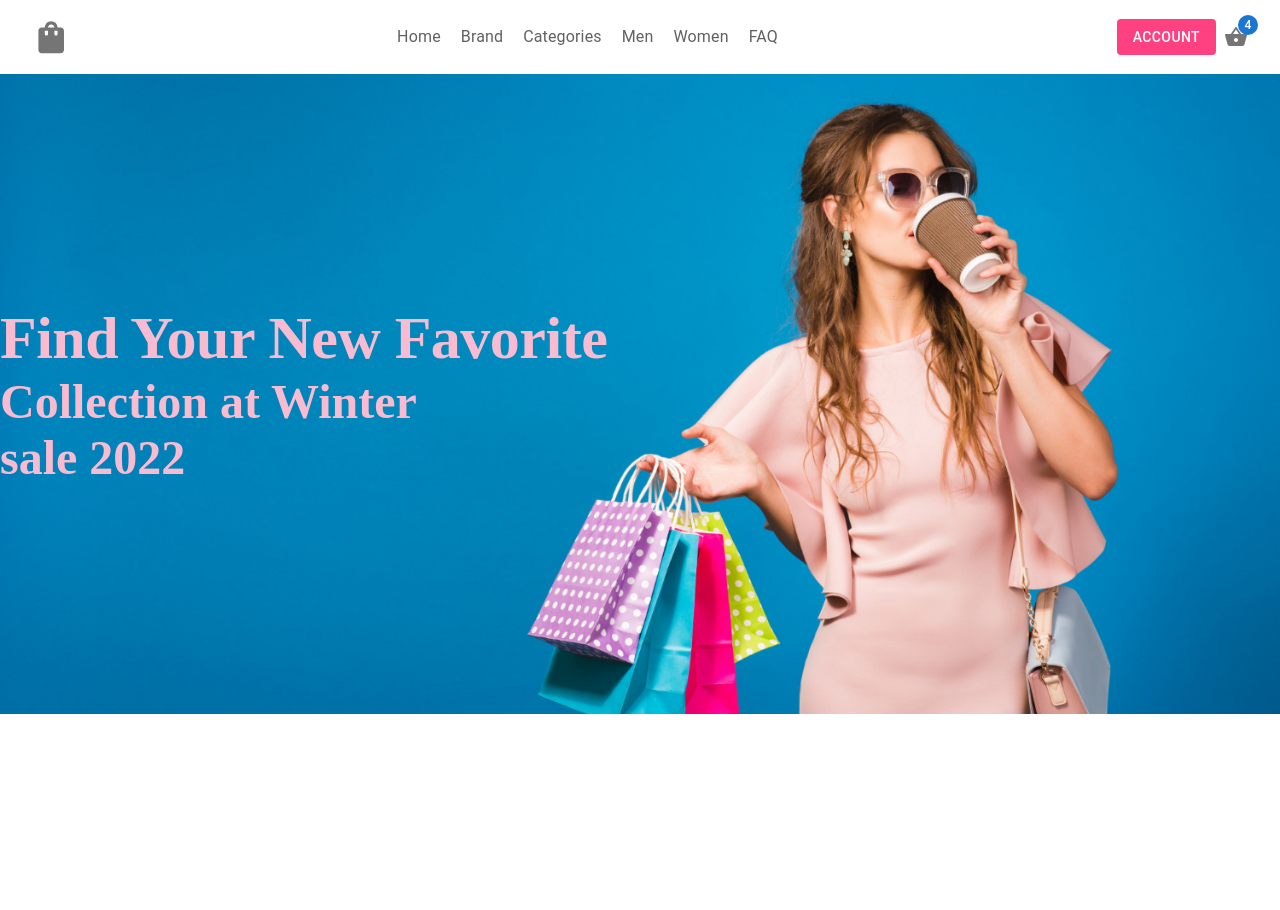
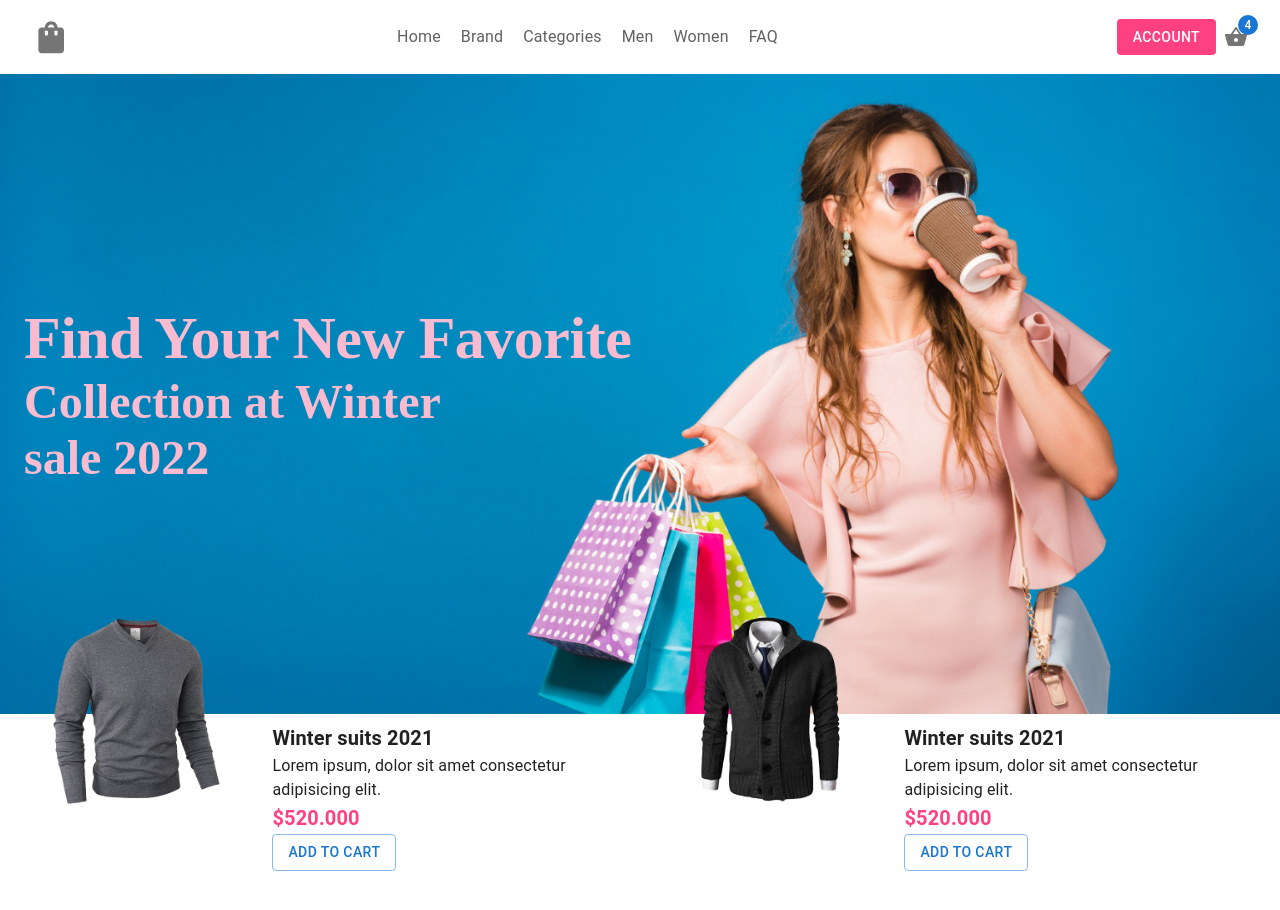
Before and after one commit to yayasane/ecommerce-design-materialui-5, a React (Create React App) app: page / in a window 1280 px wide. Shown: the top 910 px of the page. Before the commit the page ends 800 px from the top, so only its background shows below. Built offline with nearby package versions, Linux system fonts and the light colour scheme.

Commit message:
Add FeaturedProducts component

```diff
--- a/src/App.js
+++ b/src/App.js
@@ -1,11 +1,13 @@
 import Header from './components/Header/Header'
 import Navbar from './components/Navbar/Navbar'
+import FeaturedProducts from './components/Products/FeaturedProducts'
 
 function App() {
   return (
     <>
       <Navbar />
       <Header />
+      <FeaturedProducts />
     </>
   )
 }
--- a/src/components/Header/Header.jsx
+++ b/src/components/Header/Header.jsx
@@ -18,6 +18,7 @@ const Header = () => {
           justifyContent: 'center',
           alignItems: 'flex-start',
           height: '80vh',
+          ml: 3,
         }}
       >
         <Typography
--- /dev/null
+++ b/src/components/Products/FeaturedProducts.jsx
@@ -0,0 +1,81 @@
+import { Button, Grid, Typography } from '@mui/material'
+import { Box } from '@mui/system'
+
+const FeaturedProducts = () => {
+  return (
+    <Box sx={{ minHeight: '60vh', mr: 2, ml: 2, mt: -23 }}>
+      {/* Featured Product */}
+      <Grid sx={{ mb: 4 }} container spacing={2}>
+        <Grid
+          md={6}
+          item
+          sx={{
+            display: 'flex',
+            justifyContent: 'center',
+            alignItems: 'center',
+            flexDirection: { xs: 'column', lg: 'row' },
+          }}
+        >
+          <Box
+            sx={{ width: { xs: '100%', lg: '40%' } }}
+            component="img"
+            src="images/products/f6.png"
+          />
+          <Box sx={{ paddingLeft: '10px', mt: { lg: 22, xs: 2 } }}>
+            <Typography sx={{ fontWeight: 'bold' }} variant="h6">
+              Winter suits 2021
+            </Typography>
+            <Typography>
+              Lorem ipsum, dolor sit amet consectetur adipisicing elit.
+            </Typography>
+            <Typography
+              sx={{ fontWeight: 'bold', color: '#ff4081' }}
+              variant="h6"
+            >
+              $520.000
+            </Typography>
+            <Button variant="outlined" size="medium">
+              Add to cart
+            </Button>
+          </Box>
+        </Grid>
+        <Grid
+          md={6}
+          item
+          sx={{
+            display: 'flex',
+            justifyContent: 'center',
+            alignItems: 'center',
+            flexDirection: { xs: 'column', lg: 'row' },
+          }}
+        >
+          <Box
+            sx={{ width: { xs: '100%', lg: '40%' } }}
+            component="img"
+            src="images/products/f1.png"
+          />
+          <Box sx={{ paddingLeft: '10px', mt: { lg: 22, xs: 2 } }}>
+            <Typography sx={{ fontWeight: 'bold' }} variant="h6">
+              Winter suits 2021
+            </Typography>
+            <Typography>
+              Lorem ipsum, dolor sit amet consectetur adipisicing elit.
+            </Typography>
+            <Typography
+              sx={{ fontWeight: 'bold', color: '#ff4081' }}
+              variant="h6"
+            >
+              $520.000
+            </Typography>
+            <Button variant="outlined" size="medium">
+              Add to cart
+            </Button>
+          </Box>
+        </Grid>
+      </Grid>
+      {/* Product list */}
+    </Box>
+  )
+}
+
+export default FeaturedProducts
```
Also changed, not shown: public/images/products/f1.png (added), public/images/products/f6.png (added).
